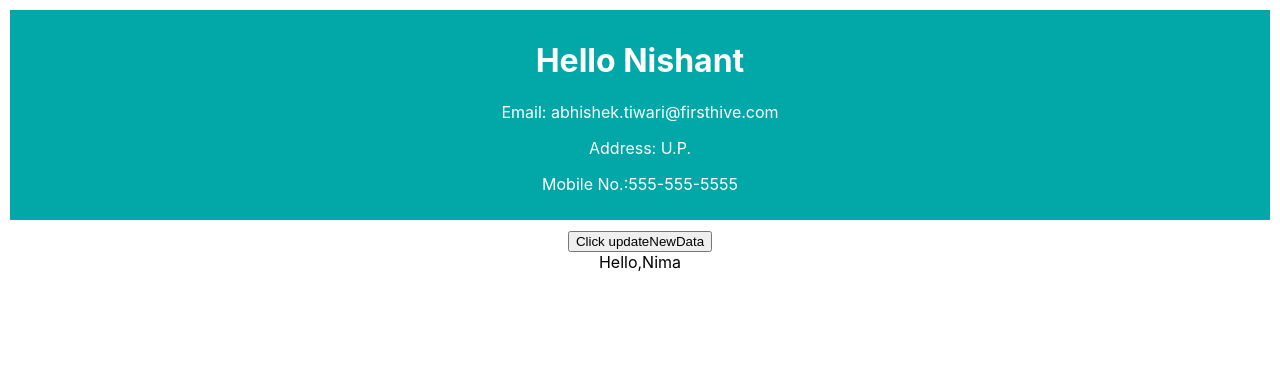
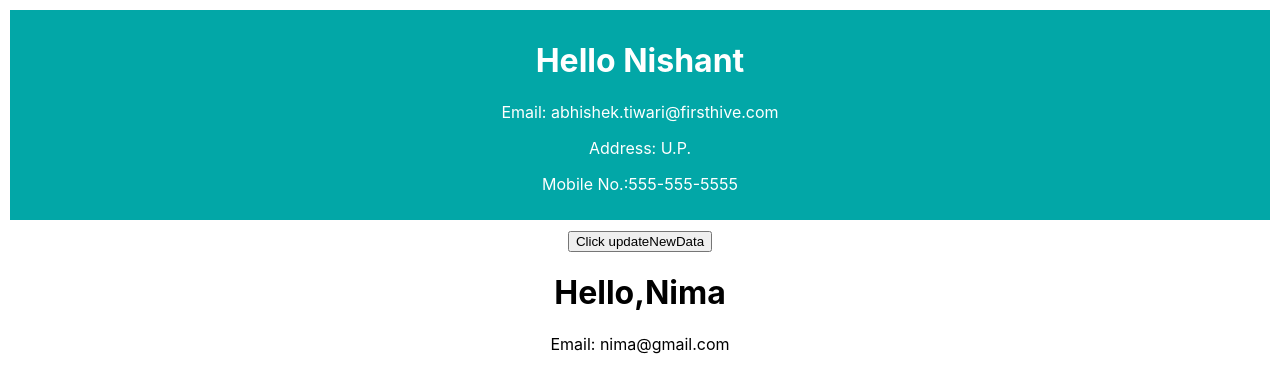
Before and after one commit to fhabhishektiwari/blog, a React (Create React App) app: page / in a window 1280 px wide. Shown: the top 392 px of the page. Built offline with nearby package versions, Linux system fonts and the light colour scheme.

Commit message:
changes made inside file

```diff
--- a/src/App.js
+++ b/src/App.js
@@ -12,11 +12,12 @@ function App() {
   // useState=using for stored the data.
   const [name,setData]=useState("Nishant");
   const[stu2,setData2]=useState("Nima");
+  const[stu2Email,setData3]=useState("nima@gmail.com");
   return (
     <div className='App'>
       <Students name={name} email={"abhishek.tiwari@firsthive.com"} others={{address:"U.P.",mobile:"555-555-5555"}}/>
-      <button onClick={()=>{setData('Abhishek');setData2('Nirmala')}}>Click updateNewData</button>
-      <NewStudent name={stu2}/>
+      <button onClick={()=>{setData('Abhishek');setData2('Nirmala');setData3("nirmala@gmail.com")}}>Click updateNewData</button>
+      <NewStudent name={stu2} email={stu2Email}/>
     </div>
   );
 }
--- a/src/NewStudent.js
+++ b/src/NewStudent.js
@@ -2,7 +2,11 @@ import React from "react";
 class NewStudent extends React.Component{
     render(props){
         return(
-            <div>Hello,{this.props.name}</div>
+            <div>
+                <h1>Hello,{this.props.name}</h1>
+                <p>Email: {this.props.email}</p>
+            </div>
+
 
         );
     }
```
